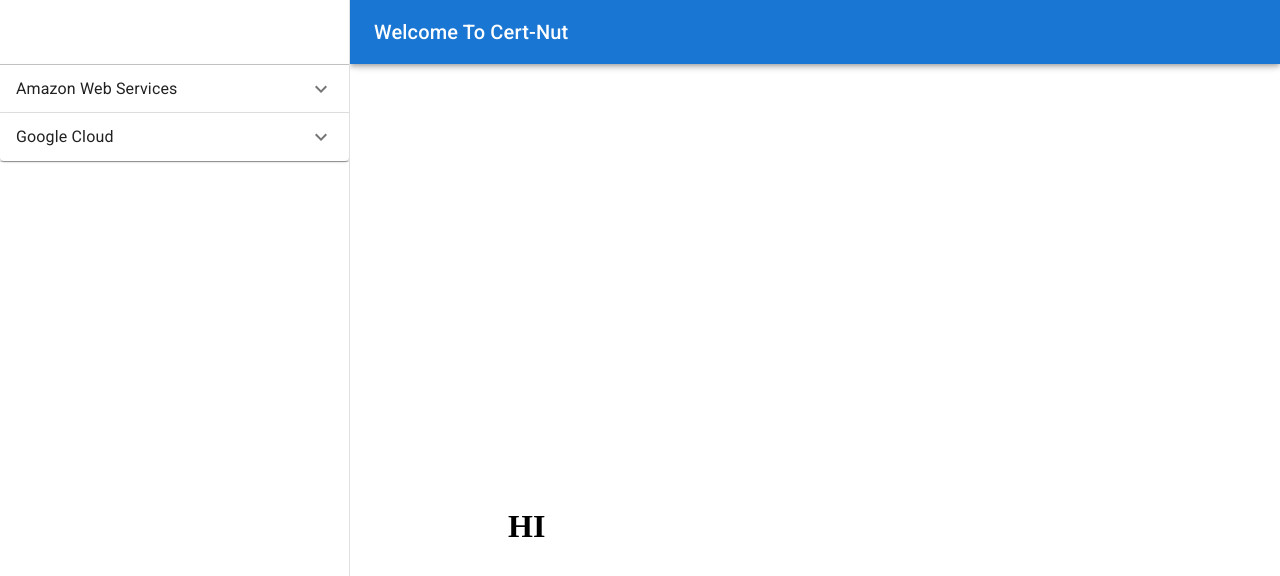
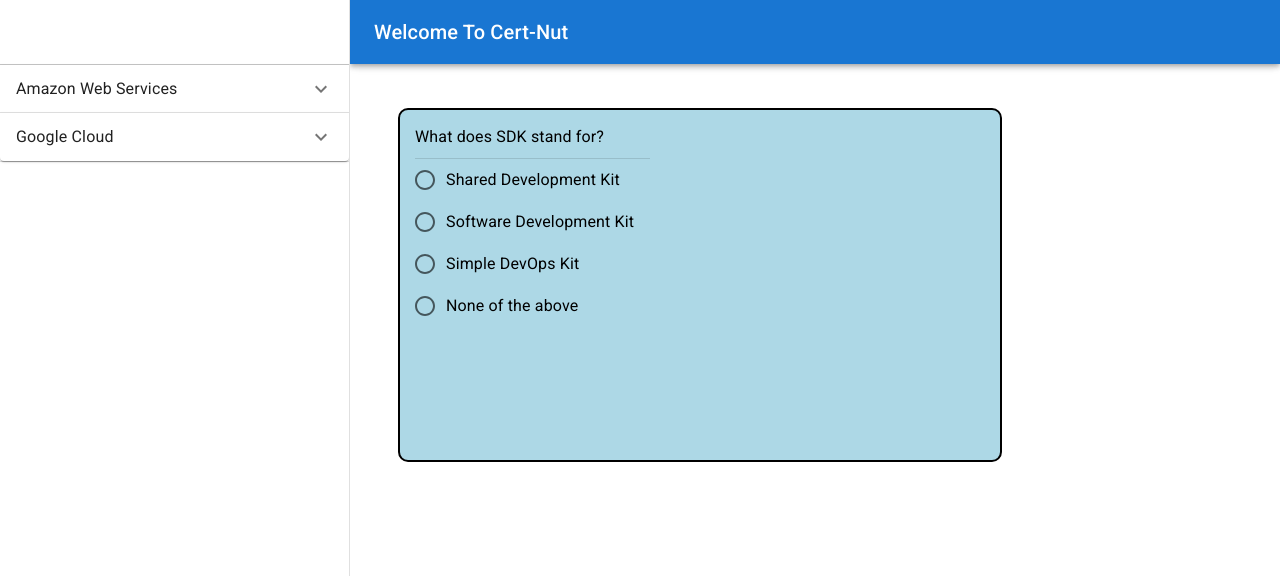
Before and after one commit to MKeen03/CertNut, a React (Create React App) app: page / in a window 1280 px wide. Shown: the top 576 px of the page. Built offline with nearby package versions, Linux system fonts and the light colour scheme.

Commit message:
Added question component. Added some base styling. Base question component is showing on homesc

```diff
--- a/src/App.js
+++ b/src/App.js
@@ -1,11 +1,11 @@
 import Navbar from "./components/Navbar";
-import Test from "./components/test";
+import Question from "./components/Question";
 
 const App = () => {
   return (
     <>
       <Navbar />
-      <Test />
+      <Question />
     </>
   );
 };
--- a/src/components/Navbar.js
+++ b/src/components/Navbar.js
@@ -17,6 +17,7 @@ import Accordion from "@mui/material/Accordion";
 import AccordionSummary from "@mui/material/AccordionSummary";
 import AccordionDetails from "@mui/material/AccordionDetails";
 import ExpandMoreIcon from "@mui/icons-material/ExpandMore";
+import vars from "../utility/vars";
 
 const Navbar = () => {
   const providers = [
@@ -53,7 +54,7 @@ const Navbar = () => {
       ],
     },
   ];
-  const drawerWidth = 350;
+  const drawerWidth = vars.drawerWidth;
 
   return (
     <Box sx={{ display: "flex" }}>
--- /dev/null
+++ b/src/components/Question.js
@@ -0,0 +1,89 @@
+import * as React from "react";
+import Box from "@mui/material/Box";
+import "../styles/Question.css";
+import vars from "../utility/vars";
+import questions from "../utility/questions";
+import {
+  Checkbox,
+  FormControlLabel,
+  Radio,
+  FormControl,
+  FormLabel,
+  RadioGroup,
+  Divider,
+} from "@mui/material";
+
+let question = questions[Math.floor(Math.random() * questions.length)];
+
+console.log(question);
+
+const Question = () => {
+  return (
+    <Box
+      sx={{
+        width: 600,
+        height: 350,
+        backgroundColor: "lightblue",
+        ml: `${vars.drawerWidth + 40}px`,
+        mt: `100px`,
+        border: "2px solid black",
+        borderRadius: "10px",
+      }}
+    >
+      {question.tags.includes("multiple_selection") ? (
+        <FormControl sx={{ margin: "15px" }}>
+          <FormLabel
+            sx={{ color: "black !important", marginBottom: "10px" }}
+            id={question.question}
+          >
+            {question.question}
+          </FormLabel>
+          <RadioGroup
+            aria-labelledby="multiple_selection_question_group"
+            name="multiple_selection_question_group"
+          >
+            {question.answers.map((answer, index) => {
+              return (
+                <FormControlLabel
+                  key={index}
+                  value={answer.answer}
+                  control={<Checkbox />}
+                  label={answer.answer}
+                  sx={{}}
+                />
+              );
+            })}
+          </RadioGroup>
+        </FormControl>
+      ) : (
+        <FormControl sx={{ margin: "15px" }}>
+          <FormLabel
+            sx={{ color: "black !important", marginBottom: "10px" }}
+            id={question.question}
+          >
+            {question.question}
+          </FormLabel>
+          <Divider />
+          <RadioGroup
+            aria-labelledby="multiple_choice_question_group"
+            name="multiple_choice_question_group"
+          >
+            {question.answers.map((answer, index) => {
+              return (
+                <FormControlLabel
+                  key={index}
+                  value={answer.answer}
+                  control={<Radio />}
+                  label={answer.answer}
+                  sx={{}}
+                />
+              );
+            })}
+          </RadioGroup>
+        </FormControl>
+      )}
+    </Box>
+  );
+};
+
+export default Question;
--- /dev/null
+++ b/src/styles/Question.css
@@ -0,0 +1,4 @@
+/* .question {
+  margin-left: 500px;
+  margin-top: 500px;
+} */
--- a/src/utility/questions.js
+++ b/src/utility/questions.js
@@ -3,16 +3,16 @@ const true_false = "true_false";
 const multiple_choice = "multiple_choice";
 const easy = "easy";
 const medium = "medium";
-const hard = "hard";
+// const hard = "hard";
 const solutions_architect_associate = "solutions_architect_associate";
-const certified_cloud_practicioner = "certified_cloud_practicioner";
+// const certified_cloud_practicioner = "certified_cloud_practicioner";
 const multiple_selection = "multiple_selection";
 const api_gateway = "api_gateway";
 const auto_scaling_group = "auto_scaling_group";
 const aurora = "aurora";
 const cli = "cli";
 const sdk = "sdk";
-const cloudFormation = "cloudFormation";
+// const cloudFormation = "cloudFormation";
 
 const questions = [
   // AMIs
--- /dev/null
+++ b/src/utility/vars.js
@@ -0,0 +1,5 @@
+const vars = {
+  drawerWidth: 350,
+};
+
+export default vars;
```
